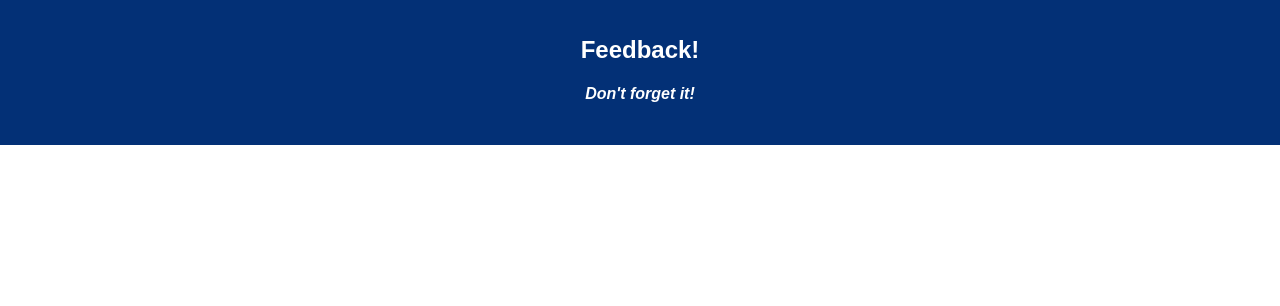
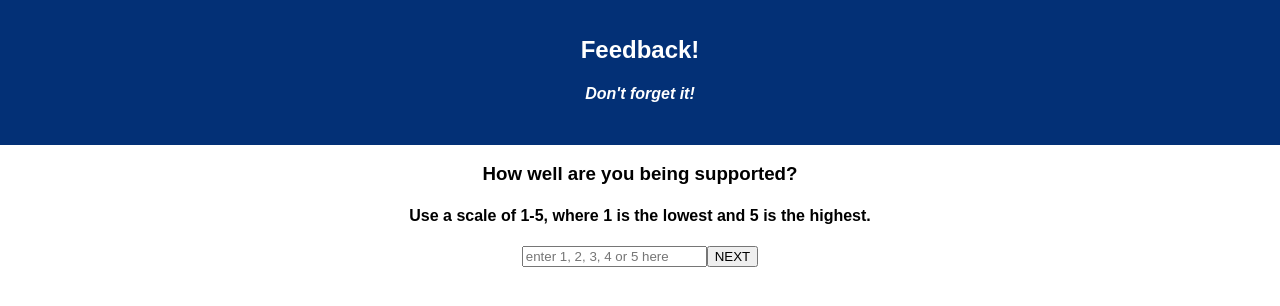
Before and after one commit to abbeyjanicek/feedback-form-project, a React (Create React App) app: page /#/support in a window 1280 px wide. Shown: the top 306 px of the page. Built offline with nearby package versions, Linux system fonts and the light colour scheme.

Commit message:
FeelingView, UnderstandingView, SupportView, and CommentsView are rendering.

```diff
--- a/src/components/App/App.js
+++ b/src/components/App/App.js
@@ -3,10 +3,10 @@ import axios from 'axios';
 import './App.css';
 import { HashRouter as Router, Route, Link } from 'react-router-dom';
 import Header from '../Header/Header.js'
-// import FeelingView from '../FeelingView/FeelingView.js';
-// import UnderstandingView from '../UnderstandingView/UnderstandingView.js';
-// import SupportView from '../SupportView/SupportView.js';
-// import CommentsView from '../CommentsView/CommentsView.js';
+import FeelingView from '../FeelingView/FeelingView.js';
+import UnderstandingView from '../UnderstandingView/UnderstandingView.js';
+import SupportView from '../SupportView/SupportView.js';
+import CommentsView from '../CommentsView/CommentsView.js';
 // import SubmissionSuccessPage from '../SubmissionSuccessPage/SubmissionSuccessPage.js';
 // import AdminView from '../AdminView/AdminView.js';
 
@@ -15,14 +15,18 @@ class App extends Component {
   render() {
     return (
       <div className="App">
-        <Header />
-        {/* <Route path="/feeling" component={FeelingView} />
-        <Route path="/understanding" component={UnderstandingView} />
-        <Route path="/support" component={SupportView} />
-        <Route path="/comments" component={CommentsView} />
-        <Route path="/submission" component={SubmissionSuccessPage} />
-        <Route path="/admin" component={AdminView} /> */}
-        <br/>
+        <Router>
+          <div>
+            <Header />
+            <Route exact path="/" component={FeelingView} />
+            <Route path="/understanding" component={UnderstandingView} />
+            <Route path="/support" component={SupportView} />
+            <Route path="/comments" component={CommentsView} />
+            {/* <Route path="/submission" component={SubmissionSuccessPage} />
+            <Route path="/admin" component={AdminView} /> */}
+            <br />
+          </div>
+        </Router>
       </div>
     );
   }
--- a/src/components/CommentsView/CommentsView.js
+++ b/src/components/CommentsView/CommentsView.js
@@ -0,0 +1,46 @@
+import React, { Component } from 'react';
+import axios from 'axios';
+import { connect } from 'react-redux';
+
+class CommentsView extends Component {
+    constructor(props) {
+        super(props);
+        this.state = {
+            input: '',
+        }
+    }
+
+    handleSubmit = (event) => {
+        console.log();
+        axios({
+            method: 'POST',
+            url: '/submission',
+            data: this.props.reduxState.feedbackForm
+        }).then((response) => {
+                console.log('Back from POST: ', response.data);
+                const action = {type: 'ADD_FEEDBACK'}
+                this.props.dispatch(action);
+                this.props.history.push('/submission');
+            }).catch((error) => {
+                console.log(error);
+                alert('Unable to POST to db.')
+            })
+    }
+
+    render() {
+        return (
+            <div className="feedbackContainer">
+            <h3>Would you like to leave any comments?</h3>
+            <div>
+                <input placeholder="enter your comments here."></input>
+                <button className='nextBtn' onClick={this.handleSubmit}>SUBMIT</button>
+            </div>
+            </div>
+        )
+    }
+}
+
+const mapReduxStoreToProps = (reduxStore) => ({
+    reduxStore
+})
+export default connect(mapReduxStoreToProps)(CommentsView);
--- a/src/components/FeelingView/FeelingView.js
+++ b/src/components/FeelingView/FeelingView.js
@@ -0,0 +1,34 @@
+import React, { Component } from 'react';
+import axios from 'axios';
+import { connect } from 'react-redux';
+
+class FeelingView extends Component {
+    constructor(props) {
+        super(props);
+        this.state = {
+            input: '',
+        }
+    }
+
+    handleNext = (event) => {
+        this.props.history.push('/understanding');
+    }
+
+    render() {
+        return (
+            <div className="feedbackContainer">
+            <h3>How are you feeling today?</h3>
+            <h4>Use a scale of 1-5, where 1 is the lowest and 5 is the highest.</h4>
+            <div>
+                <input placeholder="enter 1, 2, 3, 4 or 5 here"></input>
+                <button className='nextBtn' onClick={this.handleNext}>NEXT</button>
+            </div>
+            </div>
+        )
+    }
+}
+
+const mapReduxStoreToProps = (reduxStore) => ({
+    reduxStore
+})
+export default connect(mapReduxStoreToProps)(FeelingView);
--- a/src/components/SupportView/SupportView.js
+++ b/src/components/SupportView/SupportView.js
@@ -0,0 +1,34 @@
+import React, { Component } from 'react';
+import axios from 'axios';
+import { connect } from 'react-redux';
+
+class SupportView extends Component {
+    constructor(props) {
+        super(props);
+        this.state = {
+            input: '',
+        }
+    }
+
+    handleNext = (event) => {
+        this.props.history.push('/comments');
+    }
+
+    render() {
+        return (
+            <div className="feedbackContainer">
+            <h3>How well are you being supported?</h3>
+            <h4>Use a scale of 1-5, where 1 is the lowest and 5 is the highest.</h4>
+            <div>
+                <input placeholder="enter 1, 2, 3, 4 or 5 here"></input>
+                <button className='nextBtn' onClick={this.handleNext}>NEXT</button>
+            </div>
+            </div>
+        )
+    }
+}
+
+const mapReduxStoreToProps = (reduxStore) => ({
+    reduxStore
+})
+export default connect(mapReduxStoreToProps)(SupportView);
--- a/src/components/UnderstandingView/UnderstandingView.js
+++ b/src/components/UnderstandingView/UnderstandingView.js
@@ -0,0 +1,34 @@
+import React, { Component } from 'react';
+import axios from 'axios';
+import { connect } from 'react-redux';
+
+class UnderstandingView extends Component {
+    constructor(props) {
+        super(props);
+        this.state = {
+            input: '',
+        }
+    }
+
+    handleNext = (event) => {
+        this.props.history.push('/support');
+    }
+
+    render() {
+        return (
+            <div className="feedbackContainer">
+            <h3>How well are you understanding the content?</h3>
+            <h4>Use a scale of 1-5, where 1 is the lowest and 5 is the highest.</h4>
+            <div>
+                <input placeholder="enter 1, 2, 3, 4 or 5 here"></input>
+                <button className='nextBtn' onClick={this.handleNext}>NEXT</button>
+            </div>
+            </div>
+        )
+    }
+}
+
+const mapReduxStoreToProps = (reduxStore) => ({
+    reduxStore
+})
+export default connect(mapReduxStoreToProps)(UnderstandingView);
--- a/src/index.js
+++ b/src/index.js
@@ -3,7 +3,7 @@ import ReactDOM from 'react-dom';
 import './index.css';
 import App from './components/App/App';
 import registerServiceWorker from './registerServiceWorker';
-import { createStore, combineReducers, applyMiddleware, bindActionCreators } from 'redux';
+import { createStore, combineReducers, applyMiddleware } from 'redux';
 import { Provider } from 'react-redux';
 import logger from 'redux-logger';
 
```
